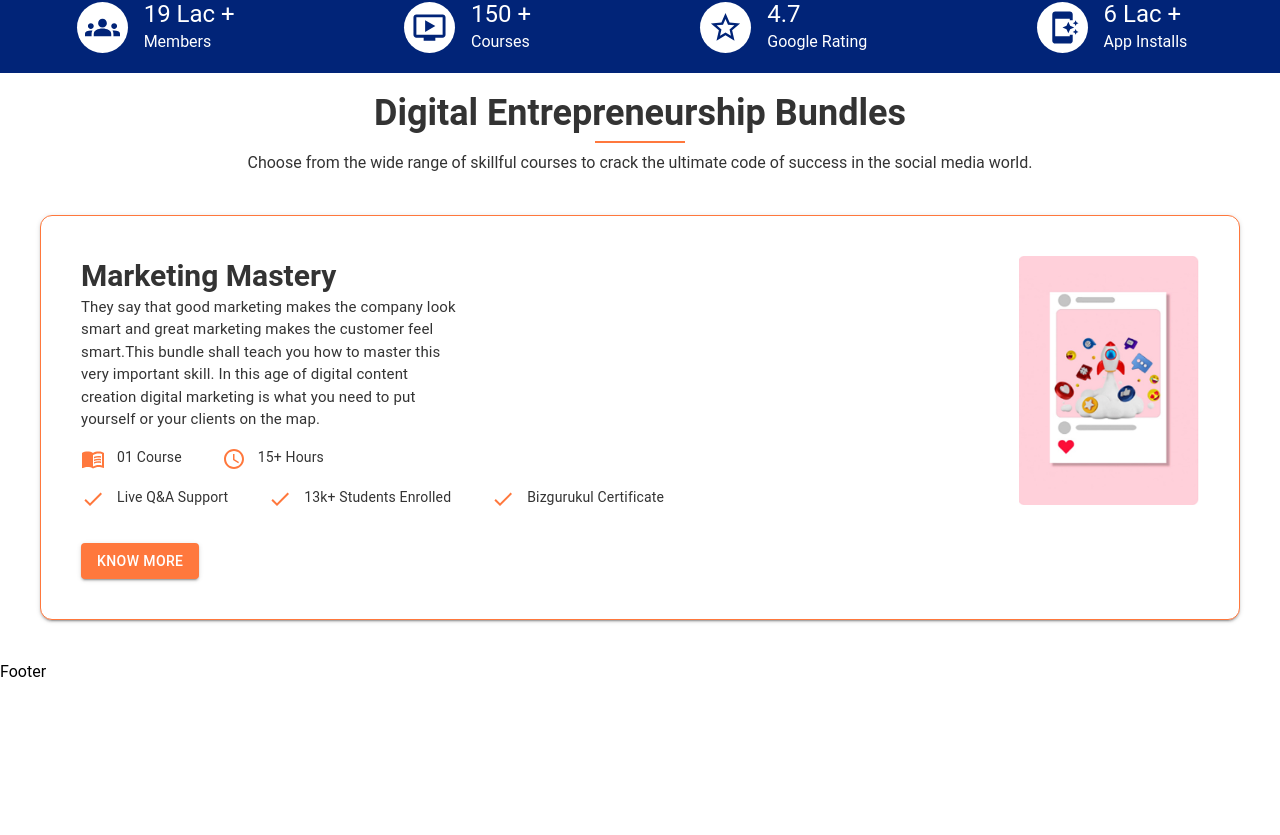
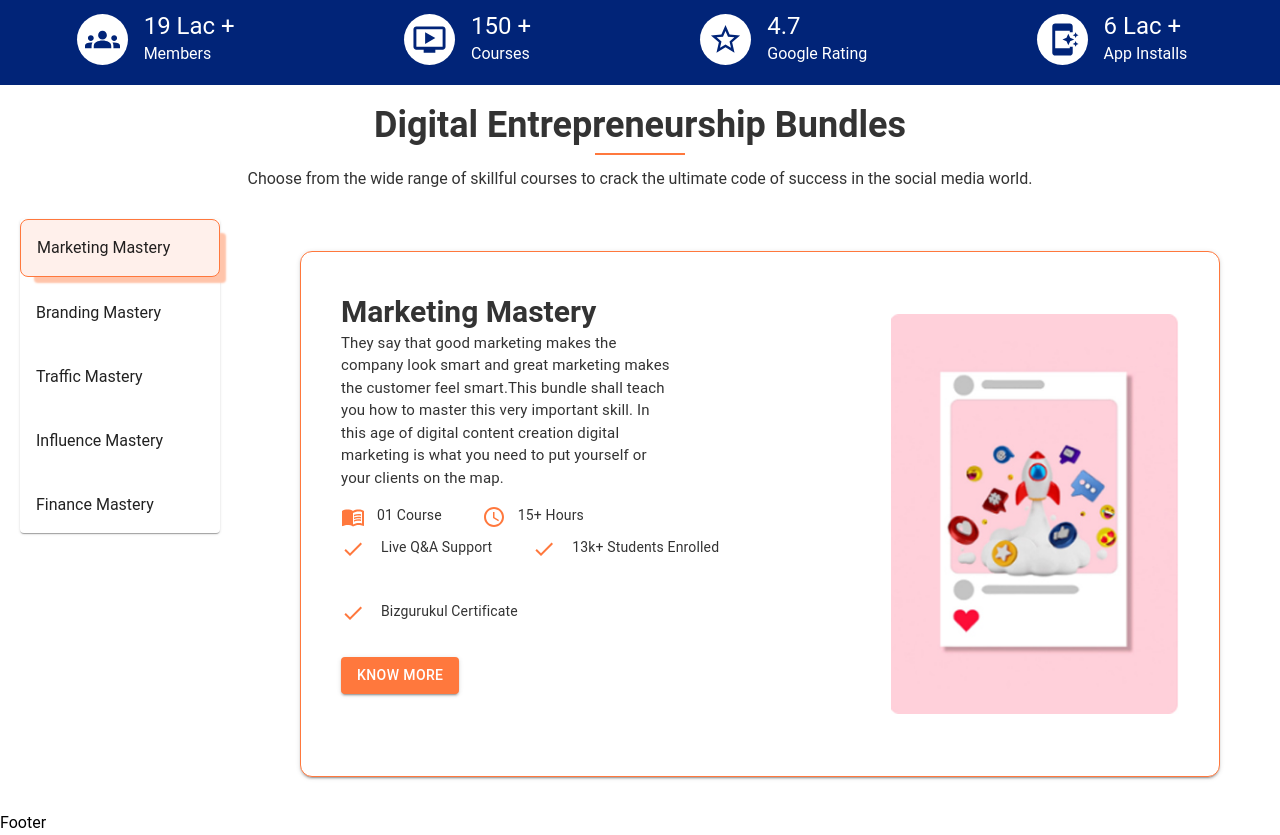
Before and after one commit to rahulchatterjee12/Padhai-Bank, a React (Create React App) app: page / in a window 1280 px wide. Shown: the part 538-1373 px from the top of the page. Before the commit the page ends 1222 px from the top, so only its background shows below. Built offline with nearby package versions, Linux system fonts and the light colour scheme.

Commit message:
Completed section 2 and 3

```diff
--- a/src/App.js
+++ b/src/App.js
@@ -4,8 +4,9 @@ function App() {
   return (
     <div className="">
       <Layout>
-        <Home />
-
+        <div className="mt-24">
+          <Home />
+        </div>
       </Layout>
     </div>
   );
--- a/src/components/Home/TopFiveCourses.jsx
+++ b/src/components/Home/TopFiveCourses.jsx
@@ -1,4 +1,4 @@
-import React from 'react'
+import React, { useEffect, useState } from 'react'
 import Box from '@mui/material/Box';
 import Card from '@mui/material/Card';
 import Button from '@mui/material/Button';
@@ -6,6 +6,8 @@ import Typography from '@mui/material/Typography';
 import MenuBookIcon from '@mui/icons-material/MenuBook';
 import QueryBuilderIcon from '@mui/icons-material/QueryBuilder';
 import CheckIcon from '@mui/icons-material/Check';
+import { Paper } from '@mui/material';
+
 
 const Title = () => {
     return (
@@ -20,14 +22,88 @@ const Title = () => {
                     }}
                 />
             </div>
-            <h3 className='text-center text-[#333] my-2'>Choose from the wide range of skillful courses to crack the ultimate code of success in the social media world.</h3>
+            <h3 className='text-center text-[#333] my-3 mb-5'>Choose from the wide range of skillful courses to crack the ultimate code of success in the social media world.</h3>
         </>
     )
 }
 
+const courseData = [
+    {
+        'id': 1,
+        'title': 'Marketing Mastery',
+        'desc': 'They say that good marketing makes the company look smart and great marketing makes the customer feel smart.This bundle shall teach you how to master this very important skill. In this age of digital content creation digital marketing is what you need to put yourself or your clients on the map.',
+        'courseCount': '01 Course',
+        'time': '15+ Hours',
+        'features': [
+            'Live Q&A Support',
+            '13k+ Students Enrolled',
+            'Bizgurukul Certificate'
+        ],
+        'img': 'images/Home/Coureses/img1.jpg',
+    },
+    {
+        'id': 2,
+        'title': 'Branding Mastery',
+        'desc': "There is an amazing quote that goes, ‘Brands exist because people exist’ and to establish that, there are specific skills we can master. This bundle will help you learn and apply how to project your or your customer’s persona into a brand that shall help scale up your career.",
+        'courseCount': '08 Courses',
+        'time': '67+ Hours',
+        'features': [
+            'Live Q&A Support',
+            '13k+ Students Enrolled',
+            'Bizgurukul Certificate'
+        ],
+        'img': 'images/Home/Coureses/img2.jpg'
+    },
+    {
+        'id': 3,
+        'title': 'Traffic Mastery',
+        'desc': 'Digital content consumption is a constant affair but consumption of your content is what counts. Hence, digital traffic management comes into play. Through a set of techniques, tools and basic routines, this bundle teaches you to manage and divert the traffic towards your brand and help maximum conversions.',
+        'courseCount': '17 Courses',
+        'time': '117+ Hours',
+        'features': [
+            'Live Q&A Support',
+            '13k+ Students Enrolled',
+            'Bizgurukul Certificate'
+        ],
+        'img': 'images/Home/Coureses/img3.jpg'
+    },
+    {
+        'id': 4,
+        'title': 'Influence Mastery',
+        'desc': 'Influencing traffic to buy your products or services comes with a promise of quality of content. To learn specific skills and master them. This bundle helps you learn specific high paying skills that with practice will ensure more conversions and allow you to start your journey as a professional super fast.',
+        'courseCount': '24 Courses',
+        'time': '171+ Hours',
+        'features': [
+            'Live Q&A Support',
+            '13k+ Students Enrolled',
+            'Bizgurukul Certificate'
+        ],
+        'img': 'images/Home/Coureses/img4.jpg'
+    },
+    {
+        'id': 5,
+        'title': 'Finance Mastery',
+        'desc': 'What use is money if you have tons of it but lack the skill to manage it? This is a skill that interestingly you can start with a minimum balance and scale up. This detailed course gives you step wise knowledge of not only how to manage your capital but also how to multiply the same. Balance your day today finances and you shall be great!        ',
+        'courseCount': '26 Courses',
+        'time': '190+ Hours',
+        'features': [
+            'Live Q&A Support',
+            '13k+ Students Enrolled',
+            'Bizgurukul Certificate'
+        ],
+        'img': 'images/Home/Coureses/img5.jpg'
+    },
+]
+
+
 const CoursesCard = () => {
     return (
-        <Card sx={{
+        <>
+            {courseData.map((item, i) => (
+                <Card
+                    key={i}
+                    id={item.id}
+                    sx={{
                         border: .5,
                         borderColor: '#ff783d',
                         paddingX: 5,
@@ -39,9 +115,13 @@ const CoursesCard = () => {
                         justifyContent: 'space-around',
                         borderRadius: 3,
                     }}>
-            <Box>
-                <Typography variant='h5' sx={{ fontSize: 30, fontWeight: 600 }} component={'h3'}>Marketing Mastery</Typography>
-                <Typography variant='body1' sx={{ maxWidth: '40%', fontSize: 15 }} component={'p'}>They say that good marketing makes the company look smart and great marketing makes the customer feel smart.This bundle shall teach you how to master this very important skill. In this age of digital content creation digital marketing is what you need to put yourself or your clients on the map.</Typography>
+                    <Box
+                        sx={{
+                            maxWidth: 550
+                        }}
+                    >
+                        <Typography variant='h5' sx={{ fontSize: 30, fontWeight: 600 }} component={'h3'}>{item.title}</Typography>
+                        <Typography variant='body1' sx={{ maxWidth: '60%', fontSize: 15 }} component={'p'}>{item.desc}</Typography>
                         <Box
                             sx={{
                                 display: 'flex',
@@ -50,32 +130,29 @@ const CoursesCard = () => {
                             }}>
                             <div className='flex  gap-3'>
                                 <MenuBookIcon sx={{ color: "#ff783d" }} />
-                        <Typography variant='body2' component={'p'}>01 Course</Typography>
+                                <Typography variant='body2' component={'p'}>{item.courseCount}</Typography>
                             </div>
                             <div className='flex  gap-3'>
                                 <QueryBuilderIcon sx={{ color: "#ff783d" }} />
-                        <Typography variant='body2' component={'p'}>15+ Hours</Typography>
+                                <Typography variant='body2' component={'p'}>{item.time}</Typography>
                             </div>
                         </Box>
                         <Box
                             sx={{
                                 display: 'flex',
                                 gap: 5,
-                        marginTop: 2
+                                marginTop: 1,
+                                maxWidth: '600px',
+                                flexWrap: 'wrap'
+
 
                             }}>
-                    <div className='flex  gap-3'>
-                        <CheckIcon sx={{ color: "#ff783d" }} />
-                        <Typography variant='body2' component={'p'}>Live Q&A Support</Typography>
+                            {item.features.map(((feature, i) => (
+                                <div key={i} className='flex'>
+                                    <CheckIcon sx={{ color: "#ff783d", marginRight: 2 }} />
+                                    <Typography variant='body2' component={'p'}> {feature}</Typography>
                                 </div>
-                    <div className='flex  gap-3'>
-                        <CheckIcon sx={{ color: "#ff783d" }} />
-                        <Typography variant='body2' component={'p'}>13k+ Students Enrolled</Typography>
-                    </div>
-                    <div className='flex  gap-3'>
-                        <CheckIcon sx={{ color: "#ff783d" }} />
-                        <Typography variant='body2' component={'p'}>Bizgurukul Certificate</Typography>
-                    </div>
+                            )))}
                         </Box>
                         <Button
                             variant='contained'
@@ -87,9 +164,83 @@ const CoursesCard = () => {
                         </Button>
                     </Box>
                     <Box>
-                <img src="images/Home/Coureses/img1.jpg" className='w-96' alt="" />
+                        <img src={item.img} className='object-scale-down w-[320px] h-[444px] rounded-sm' alt="" />
                     </Box>
-        </Card>
+                </Card >
+            ))}
+
+        </>
+    )
+}
+
+const CouresMenu = () => {
+    const [activeSection, setActiveSection] = useState(1);
+
+    function scrollToSection(sectionId) {
+        setActiveSection(sectionId);
+        const element = document.getElementById(sectionId);
+        if (element) {
+            element.scrollIntoView({ behavior: "smooth" });
+        }
+    }
+
+
+    const handleScroll = () => {
+        const sections = [1, 2, 3, 4, 5];
+        const scrollPosition = window.scrollY;
+
+        for (const sectionId of sections) {
+            const section = document.getElementById(sectionId);
+            if (section) {
+                const sectionTop = section.offsetTop;
+                const sectionBottom = sectionTop + section.offsetHeight;
+
+                if (scrollPosition >= sectionTop && scrollPosition < sectionBottom) {
+                    setActiveSection(sectionId);
+                    break;
+                }
+            }
+        }
+    };
+
+    useEffect(() => {
+        window.addEventListener('scroll', handleScroll);
+        return () => {
+            window.removeEventListener('scroll', handleScroll);
+        };
+    }, []);
+
+    return (
+        <>
+            <Paper sx={{ width: 320, maxWidth: '100%', marginY: .5 }}>
+                {courseData.map(({ title, id }) => (
+                    <Box
+                        key={id}
+                        onClick={() => scrollToSection(id)}
+                        sx={{
+                            ':hover': {
+                                border: .5,
+                                borderColor: "#ff783d",
+                                borderRadius: 2,
+                                boxShadow: '10px 10px 2px -4px #ffc4aa',
+                                cursor: 'pointer',
+                                transition: 1
+                            },
+                            border: activeSection === id ? .5 : '',
+                            borderColor: activeSection === id ? "#ff783d" : '',
+                            borderRadius: activeSection === id ? 2 : '',
+                            boxShadow: activeSection === id ? '10px 10px 2px -4px #ffc4aa' : '',
+                            cursor: activeSection === id ? 'pointer' : '',
+                            background: activeSection === id ? '#fff0eb' : '',
+                            paddingX: 2,
+                            paddingY: 2,
+                            marginY: 1,
+                        }}
+                    >{title}
+                    </Box>
+                ))}
+            </Paper >
+        </>
     )
 }
 
@@ -97,8 +248,24 @@ const TopFiveCourses = () => {
     return (
         <div className='mt-5'>
             <Title />
-            <div>
+            <div className='flex justify-around'>
+                <Box
+                    sx={{
+                        width: '200px',
+                        minHeight: '400px'
+                    }}
+                >
+                    <CouresMenu />
+                </Box>
+                <Box
+                    sx={{
+                        width: '1000px',
+                        maxHeight: '600px',
+                        overflow: 'scroll'
+                    }}
+                >
                     <CoursesCard />
+                </Box>
             </div>
         </div>
     )
--- a/src/components/Layout/Navbar.jsx
+++ b/src/components/Layout/Navbar.jsx
@@ -113,8 +113,8 @@ const Category = () => {
                     maxHeight: 500
                 }}
             >
-                {categoryList.map(items => (
-                    <Box sx={{ display: 'flex', justifyContent: 'space-between' }}>
+                {categoryList.map((items, i) => (
+                    <Box key={i} sx={{ display: 'flex', justifyContent: 'space-between' }}>
                         <MenuItem
                             key={items}
                             sx={{ fontSize: 14 }}
@@ -165,7 +165,7 @@ const IconManu = () => {
 const Navbar = () => {
     return (
         <Box sx={{ flexGrow: 1 }}>
-            <AppBar position="static" sx={{ background: 'white' }}>
+            <AppBar position="fixed" sx={{ background: 'white' }}>
                 <Toolbar sx={{ display: 'flex', justifyContent: 'space-around' }}>
                     <Logo />
                     <Category />
```
Lines whose indentation alone changed are shown as unchanged.
